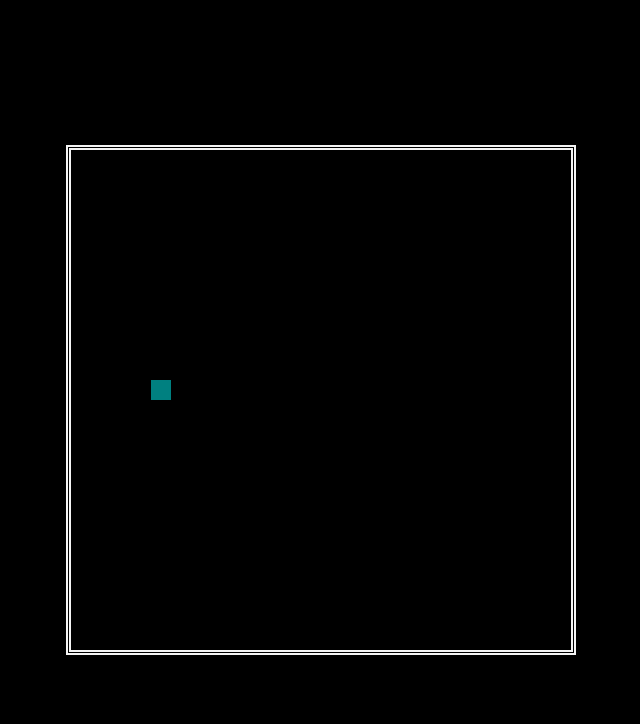
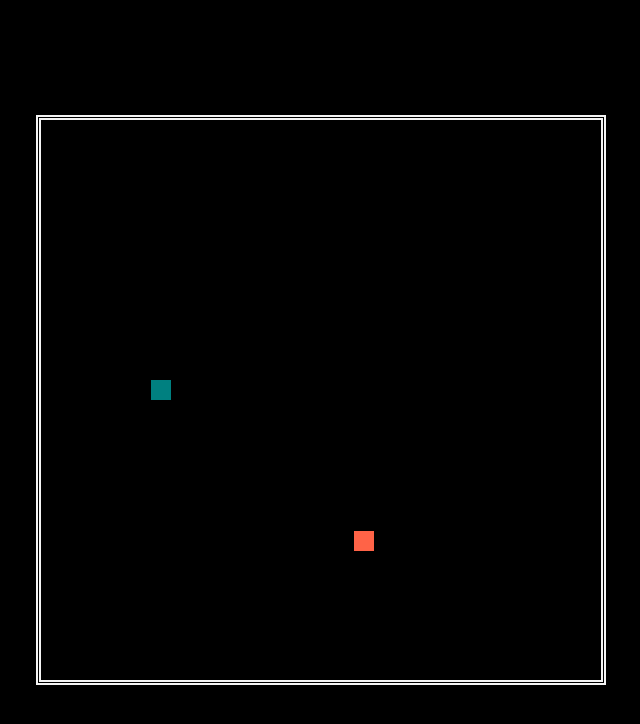
Before and after one commit to sullivan-william/mine-field, a plain HTML site: page index.html in a window 1280 px wide. Shown: the whole page, without its empty margins (319-959 px from the left). Drawn offline with Linux system fonts and the light colour scheme.

Commit message:
Created consumable piece and randomly located it within play area

```diff
--- a/index.html
+++ b/index.html
@@ -9,6 +9,7 @@
 <body>
     <div id="play-area">
         <div id="player"></div>
+        <div id="consumable"></div>
     </div>
     <script src="main.js"></script>
 </body>
--- a/main.js
+++ b/main.js
@@ -1,7 +1,11 @@
+// Create player
+
 const player = document.getElementById("player")
 let direction = null;
 let x = 470;
 let y = 400;
+
+// Add movement to player
 
 document.addEventListener('keydown', function(e) {
     if (e.repeat) return;
@@ -36,3 +40,15 @@ setInterval(function() {
     player.style.left = x + "px"
     player.style.bottom = y + "px"
 }, 1)
+
+// Place consumable piece in random spot within play area
+
+function placeConsumable() {
+    let consumable = document.getElementById("consumable")
+    // https://stackoverflow.com/questions/1527803/generating-random-whole-numbers-in-javascript-in-a-specific-range/1527834
+    //keeps random number in set range by utilizing the max and min possible settings
+    consumable.style.left = (Math.random() * (45.9 - 12.2) + 12.2) + "em"
+    consumable.style.bottom = (Math.random() * (41.8 - 8.2) + 8.2) + "em"
+}
+
+placeConsumable()
--- a/style.css
+++ b/style.css
@@ -7,8 +7,8 @@ body {
 
 #play-area {
     border: 5px double whitesmoke;
-    height: 500px;
-    width: 500px;
+    height: 35em;
+    width: 35em;
 }
 
 #player {
@@ -17,3 +17,10 @@ body {
     background-color: teal;
     position: absolute;
 }
+
+#consumable {
+    height: 20px;
+    width: 20px;
+    background-color: tomato;
+    position: absolute;
+}
```
